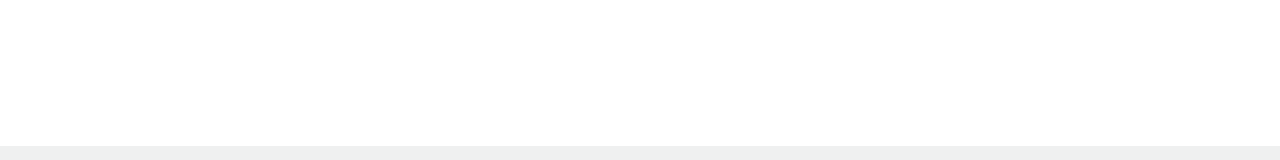
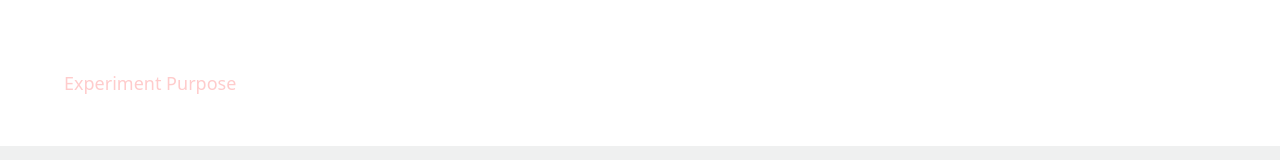
Before and after one commit to akalanka97git/Google-Site-Cloning, a plain HTML site: page index.html in a window 1280 px wide. Shown: the part 419-579 px from the top of the page. Drawn offline with nearby package versions, Linux system fonts and the light colour scheme.

Commit message:
Edit Readme File

```diff
--- a/index.html
+++ b/index.html
@@ -103,7 +103,7 @@
           </nav>
         </div>
       </div>
-      <!-- <p class="para">Experiment Purpose</p> -->
+      <p class="para">Experiment Purpose</p>
     </footer>
   </body>
 </html>
```
Also changed, not shown: 1 other file.
